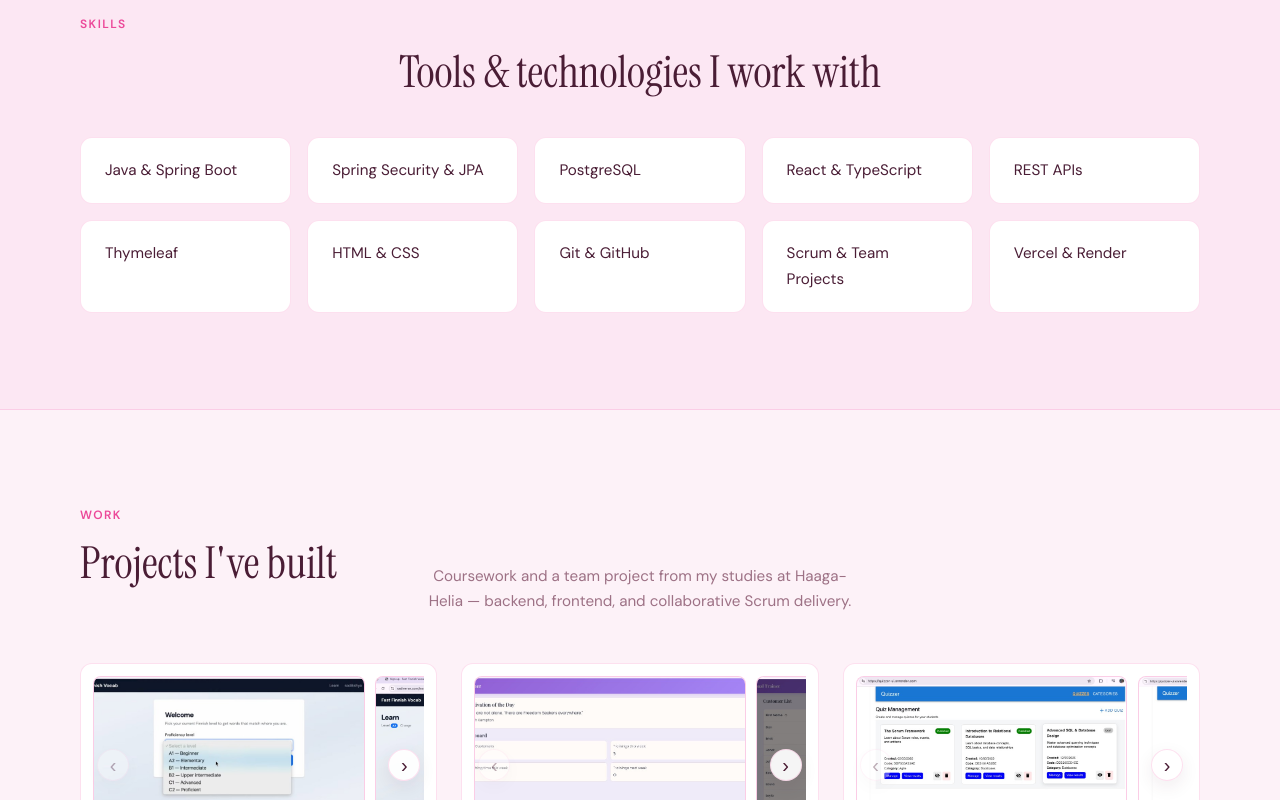
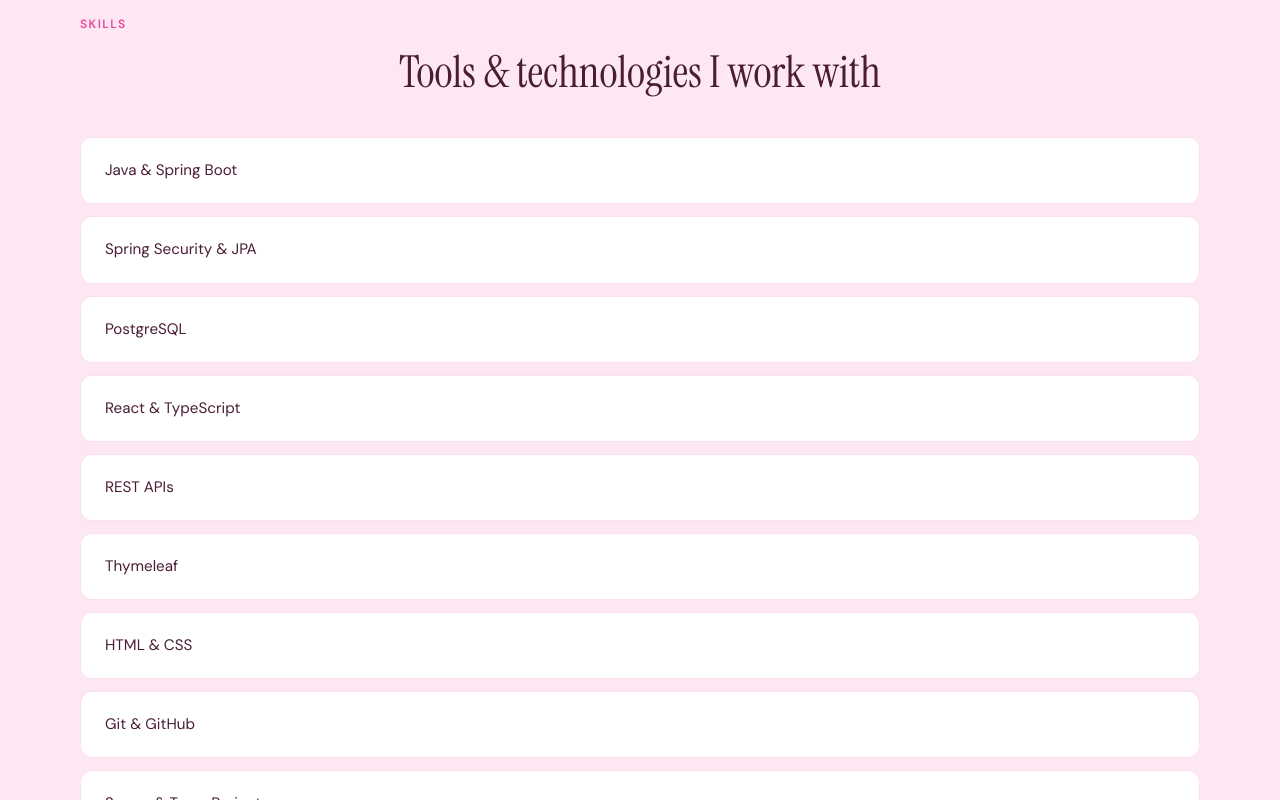
Before and after one commit to sadikshyeah/Sadi_portfolio, a React (Vite) app: page / in a window 1280 px wide. Shown: the part 1460-2260 px from the top of the page. Built offline with nearby package versions, Linux system fonts and the light colour scheme.

Commit message:
Refactor skills layout

```diff
--- a/src/index.css
+++ b/src/index.css
@@ -531,10 +531,24 @@
 }
 
 /* Skills */
+.skills__categories {
+  display: grid;
+  grid-template-columns: repeat(3, 1fr);
+  gap: 2rem;
+}
+
+.skills__category-title {
+  font-family: var(--serif);
+  font-size: 1.35rem;
+  font-weight: 400;
+  color: var(--text-strong);
+  margin: 0 0 1rem;
+}
+
 .skills__grid {
-  display: grid;
-  grid-template-columns: repeat(auto-fill, minmax(200px, 1fr));
-  gap: 1rem;
+  display: flex;
+  flex-direction: column;
+  gap: 0.75rem;
 }
 
 .skill-card {
@@ -937,6 +951,11 @@
     grid-template-columns: 1fr;
   }
 
+  .skills__categories {
+    grid-template-columns: 1fr;
+    gap: 1.75rem;
+  }
+
   .hero__layout {
     grid-template-columns: 1fr;
     gap: 2.5rem;
```
